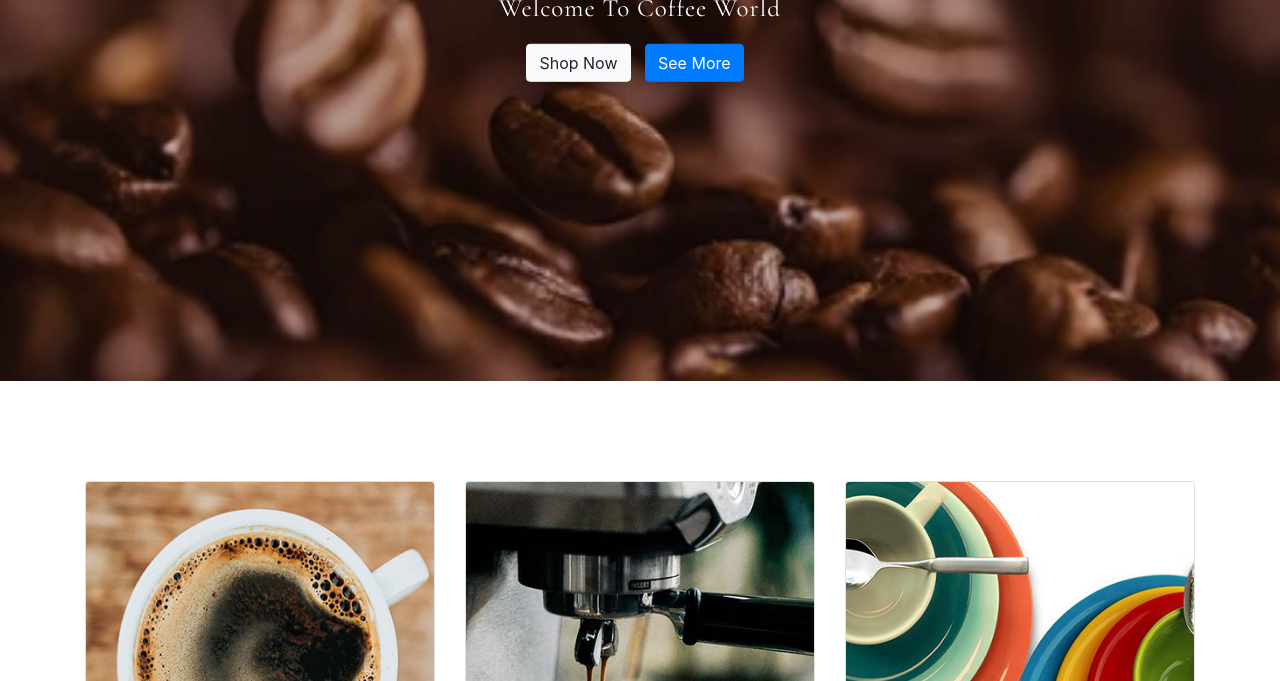
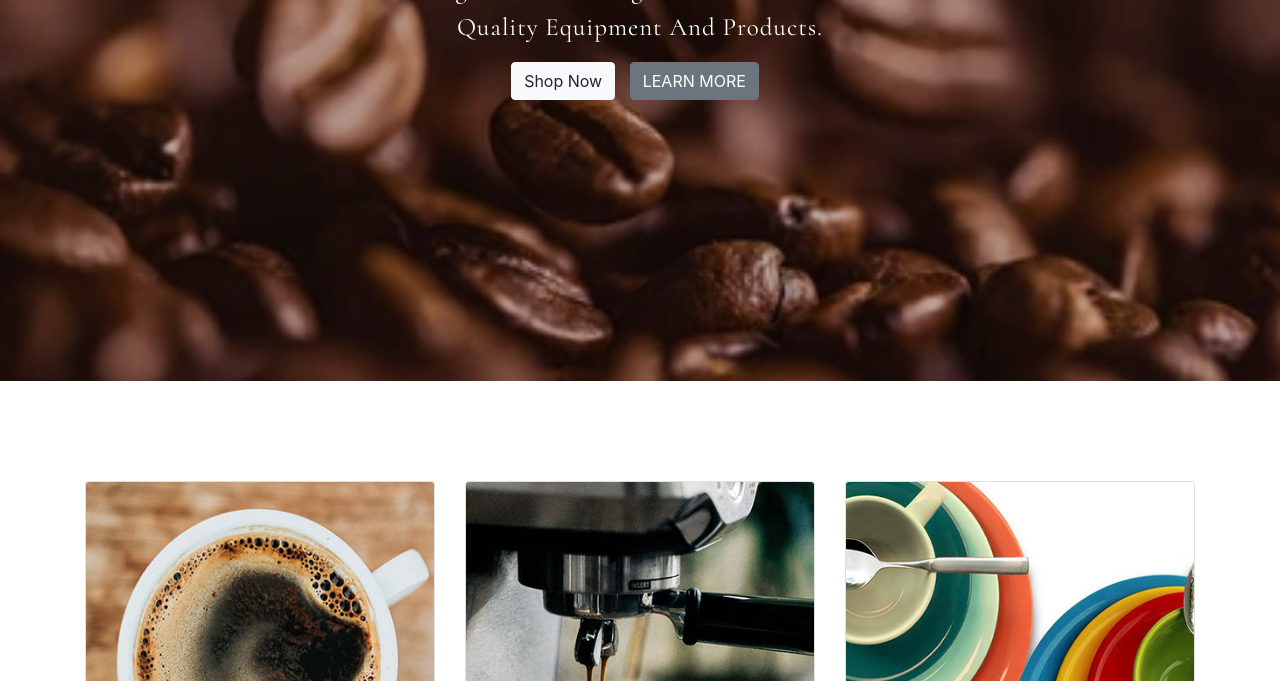
Before and after one commit to Mai-73/Coffee-App, a plain HTML site: page index.html in a window 1280 px wide. Shown: the part 419-1100 px from the top of the page. Drawn offline with nearby package versions, Linux system fonts and the light colour scheme.

Commit message:
Update index.html

```diff
--- a/index.html
+++ b/index.html
@@ -81,11 +81,11 @@
             <div class="overlay">
                 <div class="content">
                     <h2 class="title1">Coffee Lovers</h2>
-                    <p class="p1">Welcome To Coffee World</p>
+                    <p class="p1">We’ll invigorate and energize your break room with quality equipment and products.</p>
 
                     <!-- <button type="button" class="btn btn-secondary">Secondary</button> -->
                     <button type="button" class="btn btn-light">Shop Now</button>
-                    <button type="button" class="btn btn-primary">See More</button>
+                    <button type="button" class="btn btn-secondary">LEARN MORE</button>
                     <!-- <button type="button" class="btn btn-link">Link</button> -->
 
                 </div>
```
